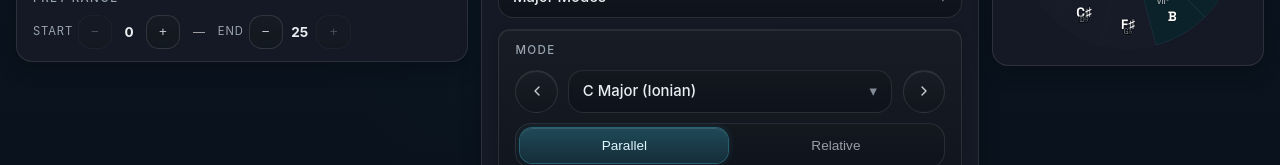
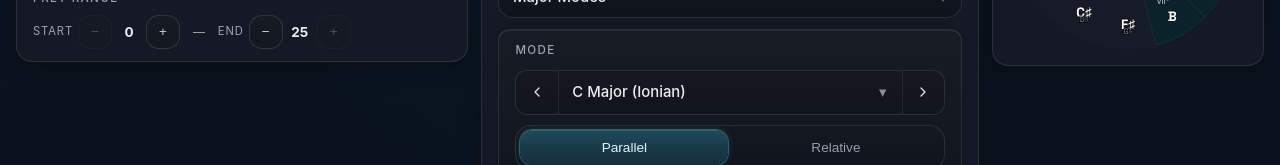
Before and after one commit to iecg/fretboard-app, a React (Vite) app: page / in a window 1280 px wide. Shown: the part 704-869 px from the top of the page. Built offline with nearby package versions, Linux system fonts and the light colour scheme.

Commit message:
fix: restore compound grid styles for theory mode browser and nav buttons

```diff
--- a/src/components/TheoryControls.module.css
+++ b/src/components/TheoryControls.module.css
@@ -23,40 +23,89 @@
 }
 
 .theory-browser-main {
-  display: flex;
-  align-items: center;
-  gap: 0.65rem;
-  width: 100%;
+  min-width: 0;
+  display: grid;
+  grid-template-columns: auto minmax(0, 1fr) auto;
+  align-items: stretch;
+  gap: 0;
+  border: 1px solid rgb(255 255 255 / 0.1);
+  border-radius: var(--radius-lg);
+  background:
+    linear-gradient(180deg, rgb(255 255 255 / 0.035), rgb(255 255 255 / 0.018)),
+    rgb(12 16 24 / 0.95);
+  overflow: hidden;
 }
 
+/* Selector cell stretches to fill compound height */
 .theory-browser-selector {
+  display: flex;
+  align-items: stretch;
+  min-width: 0;
+}
+
+/* Cascade LabeledSelect internals to fill height within compound */
+.theory-browser-selector > div,
+.theory-browser-selector label {
+  display: flex;
+  flex: 1;
+  min-width: 0;
+}
+
+.theory-browser-selector label {
+  flex-direction: row;
+  gap: 0;
+  align-items: stretch;
+}
+
+.theory-browser-selector label > div {
   flex: 1;
 }
 
+/* Strip native select of its own chrome — inherits compound surface */
+.theory-browser-selector select {
+  border: none;
+  border-radius: 0;
+  background: transparent;
+  min-height: unset;
+  padding-left: 0.85rem;
+  padding-right: 2.4rem;
+}
+
+.theory-browser-selector select:hover {
+  border-color: transparent;
+}
+
+/* Inset focus ring — avoids overflow:hidden clipping */
+.theory-browser-selector select:focus-visible {
+  outline: none;
+  box-shadow: inset 0 0 0 2px var(--neon-cyan);
+}
+
+/* Nav buttons — no individual border/bg; inner dividers via border-right/left */
 .theory-nav-btn {
-  width: 2.95rem;
-  height: 2.95rem;
-  padding: 0;
-  border-radius: 999px;
-  background:
-    linear-gradient(180deg, rgb(255 255 255 / 0.05), rgb(255 255 255 / 0.02)),
-    rgb(12 17 25 / 0.82);
-  border: 1px solid rgb(255 255 255 / 0.1);
-  box-shadow: inset 0 1px 0 rgb(255 255 255 / 0.08);
-  display: flex;
+  width: 2.75rem;
+  height: 3rem;
+  display: inline-flex;
   align-items: center;
   justify-content: center;
-  color: rgb(230 238 247 / 0.86);
+  border: none;
+  border-right: 1px solid rgb(255 255 255 / 0.08);
+  border-radius: 0;
+  background: transparent;
+  color: rgb(228 238 248 / 0.92);
   cursor: pointer;
-  transition: var(--transition-surface);
+  transition: background-color var(--transition-fast) ease, color var(--transition-fast) ease;
+  flex-shrink: 0;
+}
+
+.theory-browser-main > .theory-nav-btn:last-child {
+  border-right: none;
+  border-left: 1px solid rgb(255 255 255 / 0.08);
 }
 
 .theory-nav-btn:hover:not(:disabled) {
-  background:
-    linear-gradient(180deg, rgb(77 228 255 / 0.12), rgb(77 228 255 / 0.03)),
-    rgb(12 17 25 / 0.92);
-  border-color: rgb(77 228 255 / 0.26);
-  transform: translateY(-1px);
+  background: rgb(77 228 255 / 0.09);
+  color: white;
 }
 
 .theory-nav-btn:active:not(:disabled) {
@@ -66,6 +115,12 @@
 .theory-nav-btn:disabled {
   opacity: 0.3;
   cursor: default;
+}
+
+/* Inset focus for nav buttons — same reason as select */
+.theory-nav-btn:focus-visible {
+  outline: none;
+  box-shadow: inset 0 0 0 2px var(--neon-cyan);
 }
 
 .theory-nav-btn :global(.icon) {
```
